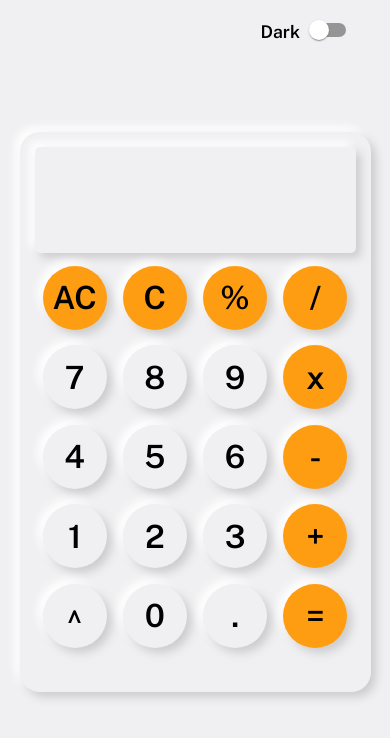
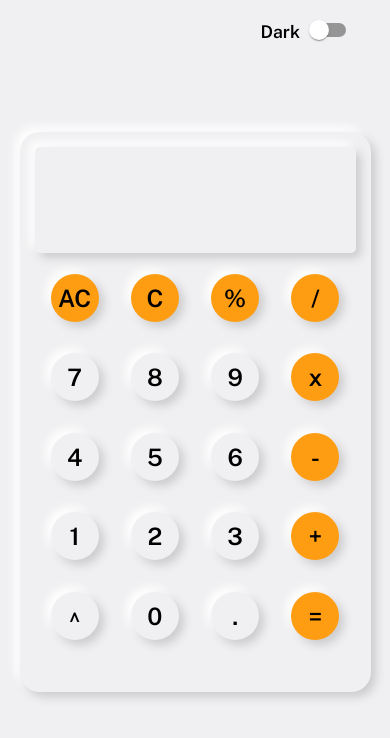
Before and after one commit to kiranc8/react-calculator, a React (Create React App) app: page / in a window 390 px wide. Shown: the top 738 px of the page. Built offline with nearby package versions, Linux system fonts and the light colour scheme.

Commit message:
button size

```diff
--- a/src/components/basicCalculator/Calculator.css
+++ b/src/components/basicCalculator/Calculator.css
@@ -187,4 +187,14 @@
   .wrapper-dark {
     width: 90%;
   }
+  .btn{
+    width: 3rem;
+    height: 3rem;
+    font-size: 1.5rem;
+  }
+  .btn-dark{
+    width: 3rem;
+    height: 3rem;
+    font-size: 1.5rem;
+  }
 }
```
